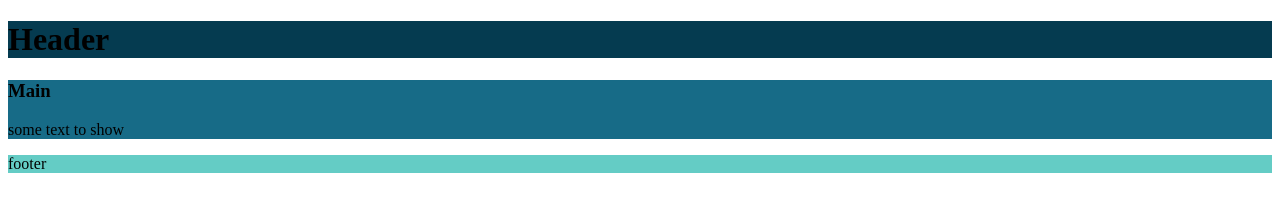
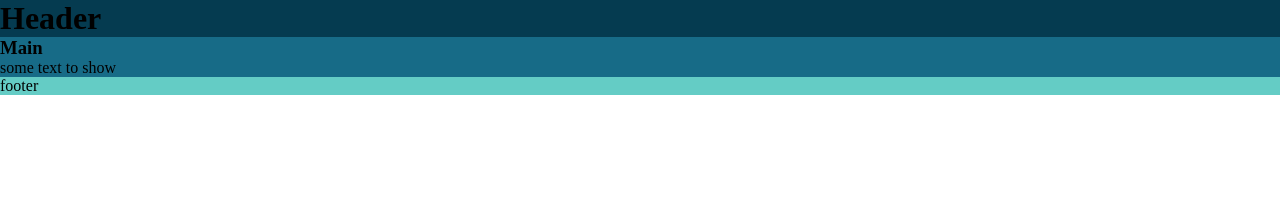
Before and after one commit to Klurifixus/stairway2freedom, a plain HTML site: page index.html in a window 1280 px wide. Drawn offline with Linux system fonts and the light colour scheme.

Commit message:
added asterisk wildcard selector

```diff
--- a/assets/css/style.css
+++ b/assets/css/style.css
@@ -1,3 +1,9 @@
+/*asterisk wildcard selector to over ride default styles*/
+* {
+    padding: 0;
+    margin: 0;
+    box-sizing: border-box;
+}
 header {
     background-color: #053b50;
 }
```
